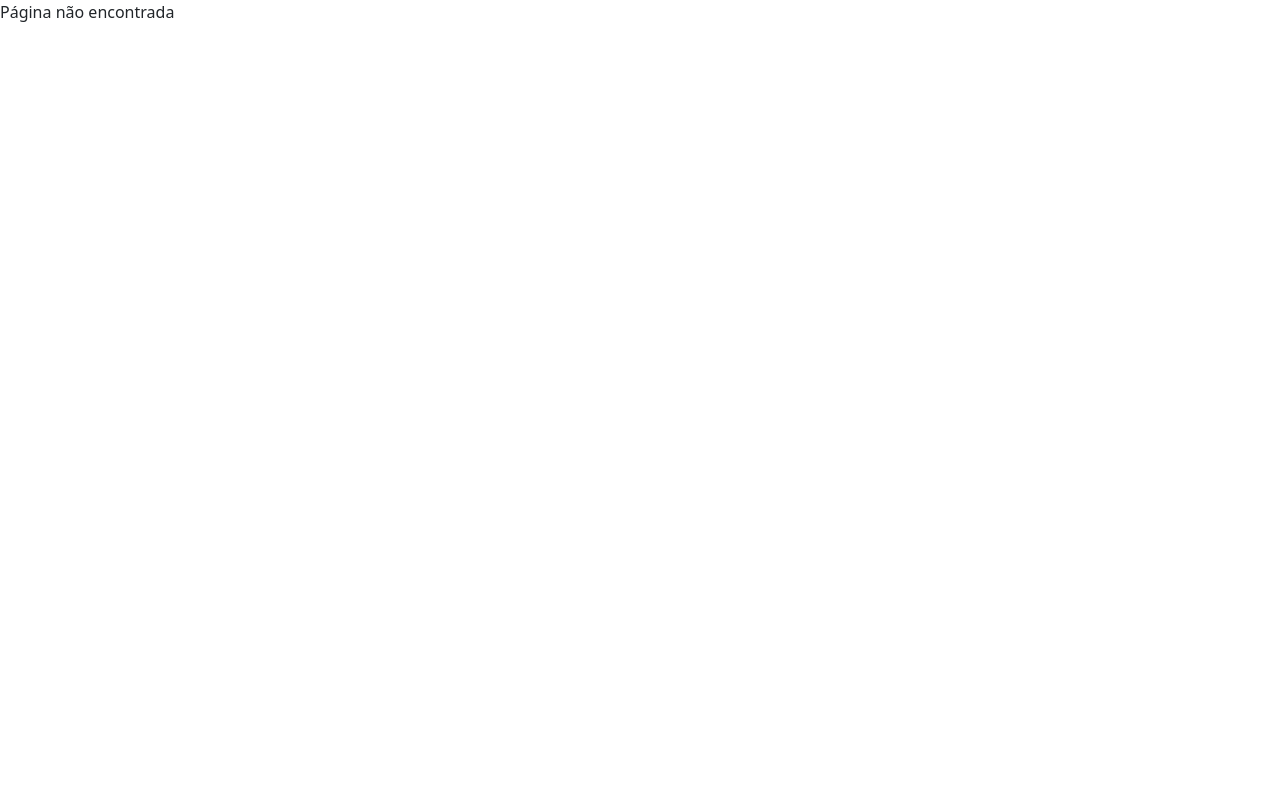
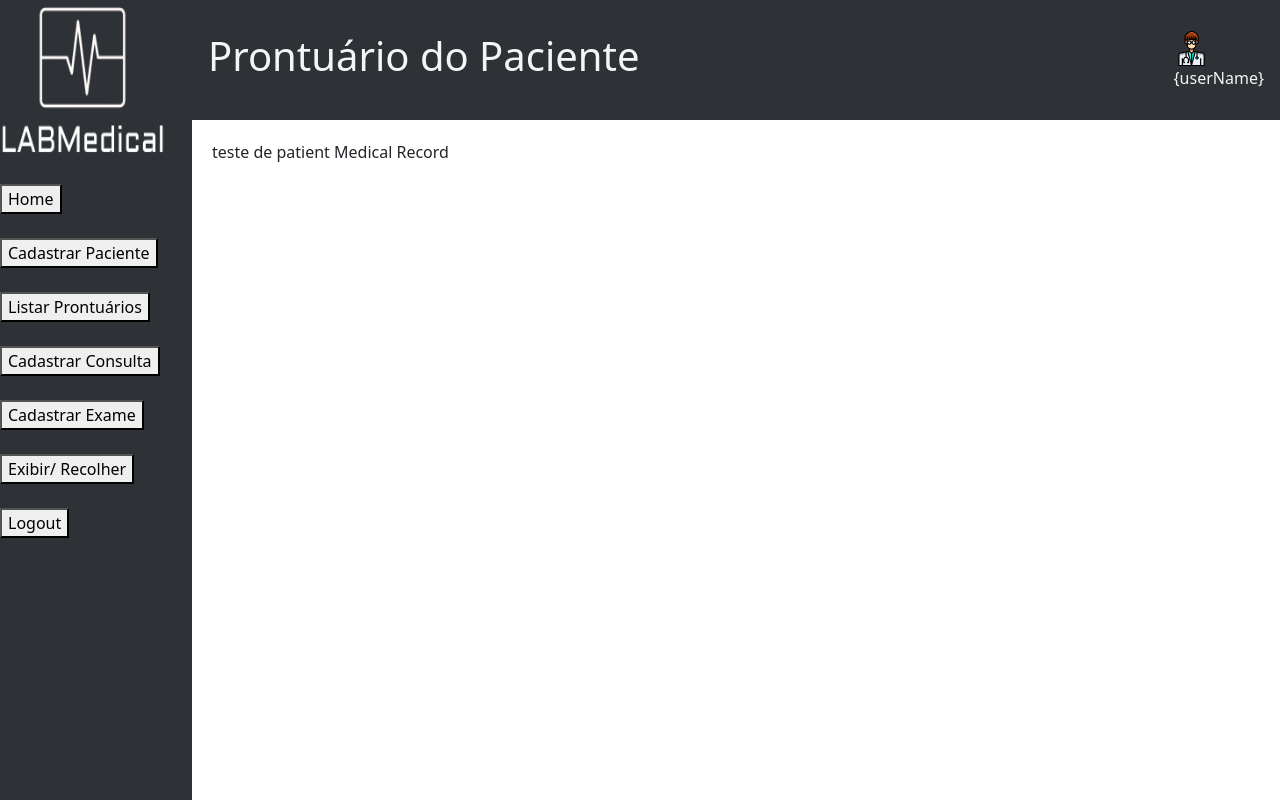
Before and after one commit to rodrigopieritz/m2labmedical, a React (Vite) app: page /patient-medical-record in a window 1280 px wide. Built offline with nearby package versions, Linux system fonts and the light colour scheme.

Commit message:
redirecionamento para prontuário do paciente

```diff
--- a/src/App.jsx
+++ b/src/App.jsx
@@ -7,6 +7,7 @@ import { MedicalRegister } from "./pages/MedicalRegister/MedicalRegister.pages";
 import { MedicalRecordList } from "./pages/MedicalRecordList/MedicalRecordList.pages";
 import { ExamRegister } from "./pages/ExamRegister/ExamRegister.pages";
 import { LocalStorageService } from "./service/LocalStorage.service";
+import { PatientMedicalRecord } from "./pages/PatientMedicalRecord/PatientMedicalRecord.pages.jsx";
 
 const App = () => {
   const addAllowedUsersToLocalStorage = () => {
@@ -154,6 +155,7 @@ const App = () => {
           <Route path="/medical-register" element={<MedicalRegister />} />
           <Route path="/medical-record-list" element={<MedicalRecordList />} />
           <Route path="/exam-register" element={<ExamRegister />} />
+          <Route path="/patient-medical-record" element={<PatientMedicalRecord />} />
           <Route
             path="*"
             element={
--- a/src/components/MedicalRecordListComponent/MedicalRecordListComponent.jsx
+++ b/src/components/MedicalRecordListComponent/MedicalRecordListComponent.jsx
@@ -4,11 +4,18 @@ import { InputComponent } from "../Input/inputComponent";
 import * as Styled from "./MedicalRecordListComponent.style";
 import PatientCard from "../PatientCard/PatientCard";
 import { getPatients } from "../../service/patients.service";
+import { Navigate, useNavigate } from "react-router-dom";
 
 export const MedicalRecordListComponent = () => {
   const [searchQuery, setSearchQuery] = useState("");
   const [foundPatient, setFoundPatient] = useState(null);
   const [foundPatientError, setFoundPatientError] = useState(null);
+
+  const navigate = useNavigate();
+
+  const handleRedirect = (path) => {
+    navigate(path);
+  };
 
   const patientsListRender = getPatients();
 
@@ -17,7 +24,7 @@ export const MedicalRecordListComponent = () => {
       return null;
     }
 
-    const patientsList = JSON.parse(localStorage.getItem("patients")) || [];
+    const patientsList = getPatients();
 
     const foundByName = patientsList.find((patient) =>
       patient.name.toLowerCase().includes(query.toLowerCase())
@@ -44,11 +51,9 @@ export const MedicalRecordListComponent = () => {
     const foundPatient = searchLocalStorage(searchQuery);
     if (foundPatient) {
       setFoundPatient(foundPatient);
-      console.log(foundPatient);
     } else {
       setFoundPatient(null);
       alert("Paciente não encontrado.");
-      console.log(foundPatient);
     }
   };
 
@@ -75,28 +80,38 @@ export const MedicalRecordListComponent = () => {
           Para começar, escolha um paciente
           <div>
             {patientsListRender.map((patient) => (
+              <div key={patient.id}>
                 <PatientCard
                   id={patient.id}
                   name={patient.name}
                   birthdate={patient.bithdate}
                   insurance={patient.insurance}
                   phone={patient.phone}
-              navigateTo=""
                 />
+                <ButtonComponent
+                  id={`seeMoreBtn${patient.id}`}
+                  onClick={() => handleRedirect("/patient-medical-record")}
+                  label="Veja Mais"
+                />
+              </div>
             ))}
           </div>
         </div>
       ) : (
         <div>
           Paciente Selecionado: {foundPatient.name}
-          <div>
+          <div key={foundPatient.id}>
             <PatientCard
               id={foundPatient.id}
               name={foundPatient.name}
               birthdate={foundPatient.bithdate}
               insurance={foundPatient.insurance}
               phone={foundPatient.phone}
-              navigateTo=""
+            />
+            <ButtonComponent
+              id={`seeMoreBtn${foundPatient.id}`}
+              onClick={() => handleRedirect("/patient-medical-record")}
+              label="Veja Mais"
             />
           </div>
         </div>
--- a/src/components/PatientCard/PatientCard.jsx
+++ b/src/components/PatientCard/PatientCard.jsx
@@ -1,10 +1,8 @@
 import React from "react";
 import { FaUser } from "react-icons/fa";
 import PropTypes from "prop-types";
-import { useNavigate } from "react-router-dom";
 
 const calculateAge = (birthdate) => {
-
   if (!birthdate) return 0;
 
   const [year, month, day] = birthdate.split("-").map(Number);
@@ -26,11 +24,7 @@ const calculateAge = (birthdate) => {
   return age;
 };
 
-const PatientCard = ({ id, name, birthdate, insurance, phone, navigateTo }) => {
-  const handleVejaMaisClick = () => {
-    navigate(navigateTo);
-  };
-
+const PatientCard = ({ id, name, birthdate, insurance, phone }) => {
   const idade = calculateAge(birthdate);
 
   return (
@@ -45,7 +39,6 @@ const PatientCard = ({ id, name, birthdate, insurance, phone, navigateTo }) => {
         <p>Convênio: {insurance}</p>
         <p>Telefone: {phone}</p>
       </div>
-      <button onClick={handleVejaMaisClick}>Veja mais</button>
     </div>
   );
 };
@@ -58,5 +51,4 @@ PatientCard.propTypes = {
   birthdate: PropTypes.string,
   insurance: PropTypes.string,
   phone: PropTypes.string,
-  navigateTo: PropTypes.string,
 };
--- /dev/null
+++ b/src/components/PatientMedicalRecordComponent/PatientMedicalRecordComponent.jsx
@@ -0,0 +1,9 @@
+import React, { useState } from "react";
+
+export const PatientMedicalRecordComponent = () => {
+   return (
+    <>
+     <p>teste de patient Medical Record</p>
+    </>
+  );
+};
--- /dev/null
+++ b/src/components/PatientMedicalRecordComponent/PatientMedicalRecordComponent.style.jsx
@@ -0,0 +1,6 @@
+import styled from 'styled-components'
+
+export const PatientMedicalRecord = styled.div`
+  padding: 20px;
+  background-color: #ffffff;
+`;
--- /dev/null
+++ b/src/pages/PatientMedicalRecord/PatientMedicalRecord.pages.jsx
@@ -0,0 +1,58 @@
+// import { useContext } from "react";
+// import { AuthContext } from "../../context/auth/auth.context";
+// import { Navigate } from "react-router";
+// import SidebarMenu from "../../components/SidebarMenu/SidebarMenu";
+// import Toolbar from "../../components/Toolbar/ToolbarComponent";
+// import * as Styled from "../../global.style";
+
+// export const PatientMedicalRecord = () => {
+//   const { auth } = useContext(AuthContext);
+//   const userEmail = auth.user.email;
+//   const userName = userEmail.split("@")[0];
+
+//   const render = () => {
+//     return (
+//       <Styled.PageContainer>
+//         <SidebarMenu />
+//         <Styled.MainContent>
+//           <Toolbar
+//             pageTitle="Prontuário do Paciente"
+//             userName={userName}
+//             userPhoto="userPhoto.png"
+//           />
+//           <Styled.SpecificPageContent>
+// <p>teste</p>
+//           </Styled.SpecificPageContent>
+//         </Styled.MainContent>
+//       </Styled.PageContainer>
+//     );
+//   };
+
+//   return auth.isLogged ? render() : <Navigate to={"/login"} />;
+// };
+
+import SidebarMenu from "../../components/SidebarMenu/SidebarMenu";
+import Toolbar from "../../components/Toolbar/ToolbarComponent";
+import * as Styled from "../../global.style";
+import { PatientMedicalRecordComponent } from "../../components/PatientMedicalRecordComponent/PatientMedicalRecordComponent";
+
+export const PatientMedicalRecord = () => {
+  return (
+    <>
+      <Styled.PageContainer>
+        <SidebarMenu />
+        <Styled.MainContent>
+          <Toolbar
+            pageTitle="Prontuário do Paciente"
+            userName="{userName}"
+            userPhoto="userPhoto.png"
+          />
+          <Styled.SpecificPageContent>
+
+            <PatientMedicalRecordComponent/>
+          </Styled.SpecificPageContent>
+        </Styled.MainContent>
+      </Styled.PageContainer>
+    </>
+  );
+};
```
Lines whose indentation alone changed are shown as unchanged.
